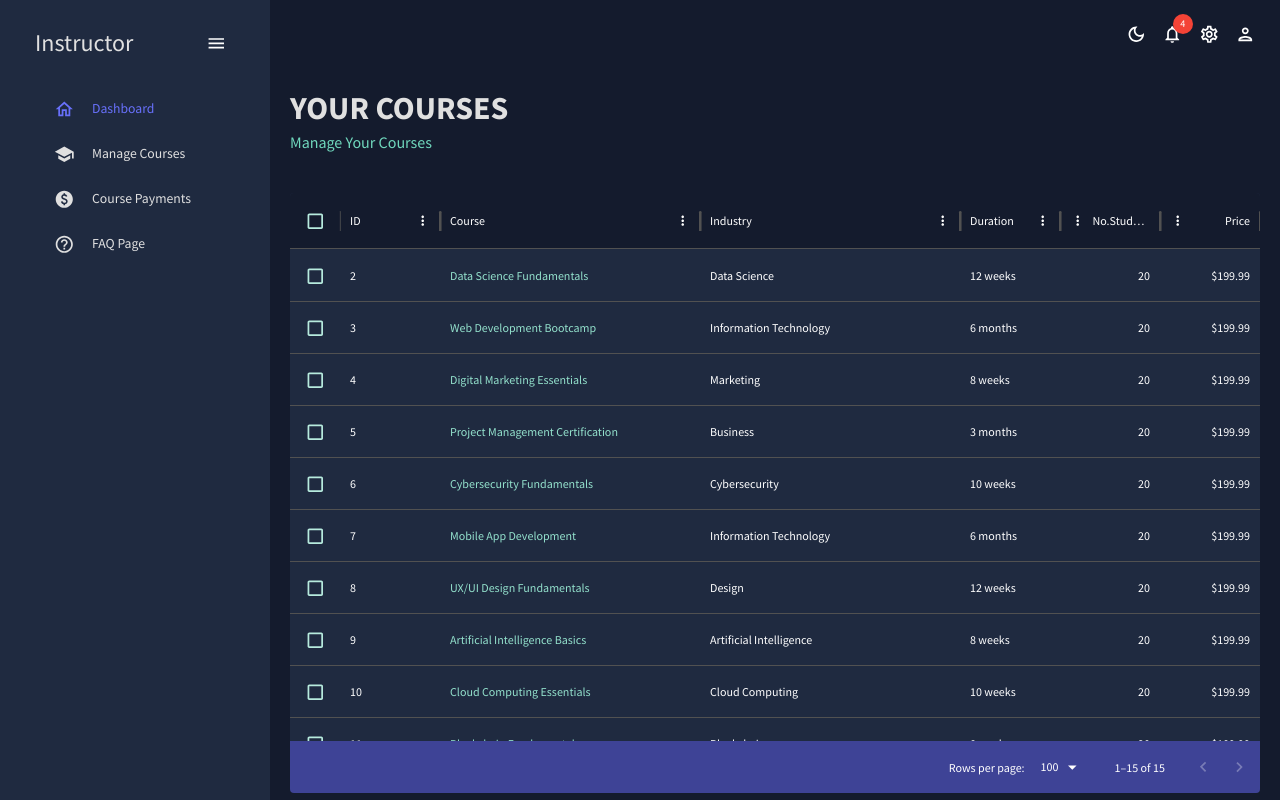
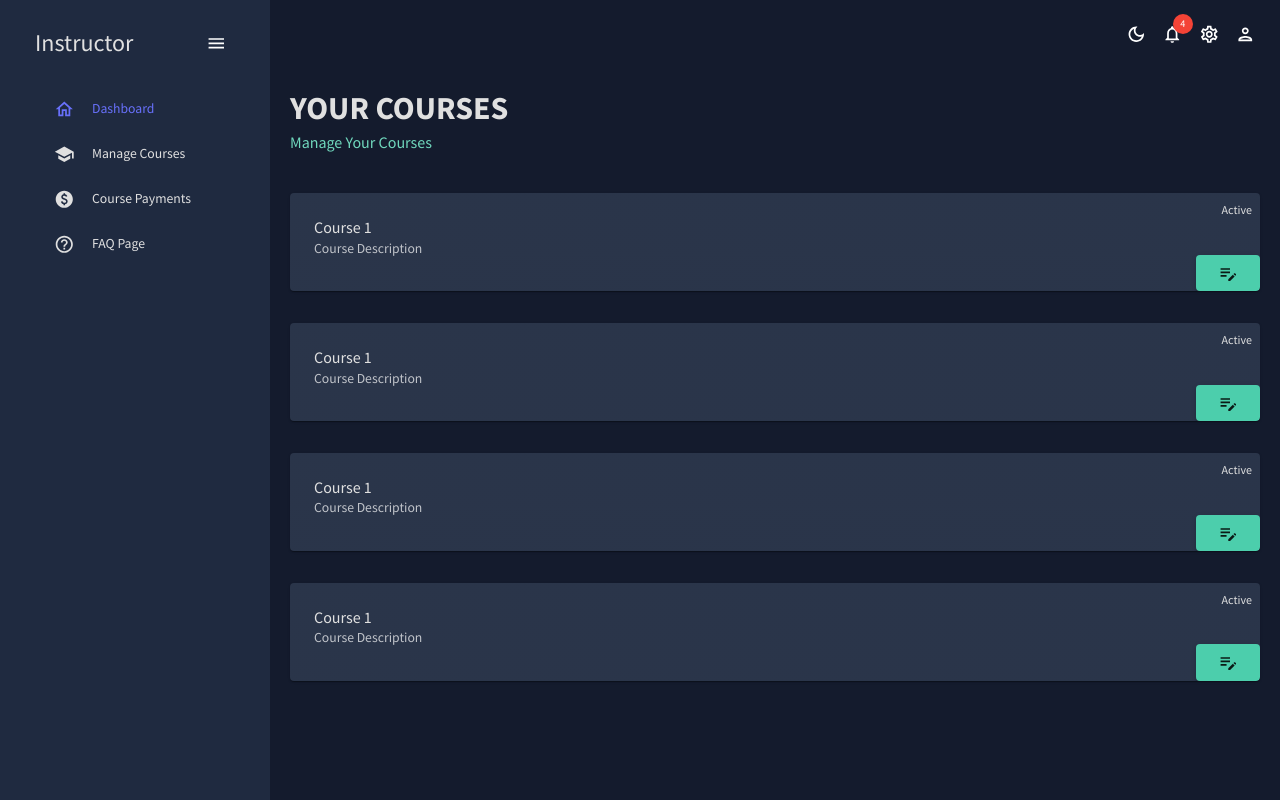
Before and after one commit to kirusanth-08/OnlineLearningPlatform-DS, a React (Create React App) app in the folder Instructor-panel/: page /courses in a window 1280 px wide. Built offline with nearby package versions, Linux system fonts and the light colour scheme.

Commit message:
Update CSS and package dependencies, add new course view and edit course functionality

```diff
--- a/Instructor-panel/package.json
+++ b/Instructor-panel/package.json
@@ -13,6 +13,7 @@
     "@testing-library/jest-dom": "^5.16.5",
     "@testing-library/react": "^13.3.0",
     "@testing-library/user-event": "^13.5.0",
+    "axios": "^1.6.8",
     "formik": "^2.4.6",
     "react": "^18.2.0",
     "react-dom": "^18.2.0",
--- a/Instructor-panel/src/App.js
+++ b/Instructor-panel/src/App.js
@@ -10,6 +10,8 @@ import FAQ from "./scenes/faq";
 import { CssBaseline, ThemeProvider } from "@mui/material";
 import { ColorModeContext, useMode } from "./theme";
 import ReviewCourses from "./scenes/ReviewCourses";
+import ViewCourse from "./scenes/Courses/ViewCourse";
+import EditCourse from "./scenes/Courses/EditCourse";
 
 function App() {
   const [theme, colorMode] = useMode();
@@ -29,6 +31,8 @@ function App() {
               <Route path="/payments" element={<Payments />} />
               <Route path="/form" element={<Form />} />
               <Route path="/faq" element={<FAQ />} />
+              <Route path="/course/:id" element={<ViewCourse />} />
+              <Route path="/modifycourse/:id" element={<EditCourse />} />
             </Routes>
           </main>
         </div>
--- /dev/null
+++ b/Instructor-panel/src/components/CourseView.jsx
@@ -0,0 +1,68 @@
+import React from "react";
+import { Card, CardContent, Typography, Button, useTheme } from "@mui/material";
+import { tokens } from "../theme";
+import { Link } from "react-router-dom";
+import EditNoteIcon from "@mui/icons-material/EditNote";
+
+const CourseView = ({ id, title, description, status }) => {
+  const theme = useTheme();
+  const colors = tokens(theme.palette.mode);
+  return (
+    <Link
+      to={`/course/${id}`}
+      sx={{
+        textDecoration: "none",
+        color: "inherit",
+      }}
+    >
+      <Card
+        sx={{
+          backgroundColor: colors.primary[400],
+          color: colors.grey[100],
+          padding: theme.spacing(1),
+          marginBottom: theme.spacing(2),
+          position: "relative",
+          ":hover": {
+            backgroundColor: colors.primary[500],
+          },
+        }}
+      >
+        <CardContent>
+          <Typography variant="h5" component="h2">
+            {title}
+          </Typography>
+          <Typography color="textSecondary">{description}</Typography>
+          <Typography
+            variant="body2"
+            component="p"
+            sx={{
+              marginBottom: theme.spacing(1),
+              position: "absolute",
+              top: 0,
+              right: 0,
+              padding: theme.spacing(1),
+            }}
+          >
+            {status}
+          </Typography>
+          <Link to={`/modifycourse/${id}`}>
+            <Button
+              variant="contained"
+              color="secondary"
+              sx={{
+                position: "absolute",
+                bottom: 0,
+                right: 0,
+                padding: theme.spacing(1),
+              }}
+            >
+              <EditNoteIcon />
+            </Button>
+          </Link>
+        </CardContent>
+      </Card>
+    </Link>
+  );
+};
+
+export default CourseView;
--- a/Instructor-panel/src/index.css
+++ b/Instructor-panel/src/index.css
@@ -33,3 +33,8 @@ body,
 ::-webkit-scrollbar-thumb:hover {
   background: #555;
 }
+
+Link, a {
+  text-decoration: none;
+  color: inherit;
+}
--- /dev/null
+++ b/Instructor-panel/src/scenes/Courses/EditCourse.jsx
@@ -0,0 +1,79 @@
+import React, { useState } from 'react'
+import { useParams } from 'react-router-dom'
+import { Container, Box, Typography, TextField, Button, useTheme } from '@mui/material'
+import { tokens } from "../../theme";
+import axios from 'axios'
+
+const EditCourse = () => {
+
+    const theme = useTheme();
+    const colors = tokens(theme.palette.mode);
+  const { id } = useParams()
+
+  const [title, setTitle] = useState('')
+  const [description, setDescription] = useState('')
+  const [price, setPrice] = useState('')
+
+  const handleReview = async () => {
+    try {
+      await axios.put(`your-api-url/courses/${id}`, {
+        title,
+        description,
+        price
+      })
+      // removed history.push(`/courses/${id}`)
+    } catch (error) {
+      console.error(error)
+    }
+  }
+
+  return (
+    <Container maxWidth="sm">
+      <Box my={4}>
+        <Typography variant="h4" component="h1" gutterBottom>
+          Edit Course
+        </Typography>
+        <form noValidate autoComplete="off">
+          <TextField
+            label="Title"
+            value={title}
+            onChange={e => setTitle(e.target.value)}
+            fullWidth
+            margin="normal"
+          />
+          <TextField
+            label="Description"
+            value={description}
+            onChange={e => setDescription(e.target.value)}
+            fullWidth
+            margin="normal"
+          />
+          <TextField
+            label="Price"
+            value={price}
+            onChange={e => setPrice(e.target.value)}
+            fullWidth
+            margin="normal"
+          />
+          <Button
+            variant="contained"
+            onClick={handleReview}
+            fullWidth
+
+            sx={{
+                backgroundColor: colors.primary[400],
+                color: colors.grey[100],
+                ":hover": {
+                    backgroundColor: colors.primary[500],
+                },
+            }}
+          >
+            Review
+          </Button>
+        </form>
+      </Box>
+    </Container>
+  )
+}
+
+export default EditCourse
--- /dev/null
+++ b/Instructor-panel/src/scenes/Courses/ViewCourse.jsx
@@ -0,0 +1,17 @@
+import React from 'react'
+import { Box } from '@mui/material';
+import { useParams } from 'react-router-dom'
+import Header from "../../components/Header";
+
+const ViewCourse = () => {
+  const { id } = useParams()
+
+  return (
+    <Box m="20px">
+        <Header title="COURSE MATERIALS" subtitle="Manage Your Course Content" />
+         Course ID: {id}
+    </Box>
+  )
+}
+
+export default ViewCourse
--- a/Instructor-panel/src/scenes/Courses/index.jsx
+++ b/Instructor-panel/src/scenes/Courses/index.jsx
@@ -1,77 +1,13 @@
 import { Box, Typography, useTheme } from "@mui/material";
-import { DataGrid } from "@mui/x-data-grid";
 import { tokens } from "../../theme";
-import { mockDataCourses } from "../../data/mockData";
-import AdminPanelSettingsOutlinedIcon from "@mui/icons-material/AdminPanelSettingsOutlined";
-import LockOpenOutlinedIcon from "@mui/icons-material/LockOpenOutlined";
-import SecurityOutlinedIcon from "@mui/icons-material/SecurityOutlined";
 import Header from "../../components/Header";
+import Stack from '@mui/material/Stack';
+import CourseView from "../../components/CourseView";
+
 
 const Courses = () => {
   const theme = useTheme();
   const colors = tokens(theme.palette.mode);
-  const columns = [
-    { field: "id", headerName: "ID" },
-    {
-      field: "title",
-      headerName: "Course",
-      flex: 1,
-      cellClassName: "name-column--cell",
-    },
-    {
-      field: "industry",
-      headerName: "Industry",
-      flex: 1,
-    },
-    {
-      field: "duration",
-      headerName: "Duration",
-    },
-    {
-      field: "students",
-      headerName: "No.Students",
-      type: "number",
-    },
-    {
-      field: "price",
-      headerName: "Price",
-      headerAlign: "right",
-      type: "currency",
-      align: "right",
-      valueFormatter: (value) => `$${value}`,
-    },
-    // {
-    //   field: "accessLevel",
-    //   headerName: "Access Level",
-    //   flex: 1,
-    //   renderCell: ({ row: { access } }) => {
-    //     return (
-    //       <Box
-    //         width="60%"
-    //         m="0 auto"
-    //         p="5px"
-    //         display="flex"
-    //         justifyContent="center"
-    //         backgroundColor={
-    //           access === "admin"
-    //             ? colors.greenAccent[600]
-    //             : access === "manager"
-    //             ? colors.greenAccent[700]
-    //             : colors.greenAccent[700]
-    //         }
-    //         borderRadius="4px"
-    //       >
-    //         {access === "admin" && <AdminPanelSettingsOutlinedIcon />}
-    //         {access === "manager" && <SecurityOutlinedIcon />}
-    //         {access === "user" && <LockOpenOutlinedIcon />}
-    //         <Typography color={colors.grey[100]} sx={{ ml: "5px" }}>
-    //           {access}
-    //         </Typography>
-    //       </Box>
-    //     );
-    //   },
-    // },
-  ];
 
   return (
     <Box m="20px">
@@ -79,33 +15,33 @@ const Courses = () => {
       <Box
         m="40px 0 0 0"
         height="75vh"
-        sx={{
-          "& .MuiDataGrid-root": {
-            border: "none",
-          },
-          "& .MuiDataGrid-cell": {
-            borderBottom: "none",
-          },
-          "& .name-column--cell": {
-            color: colors.greenAccent[300],
-          },
-          "& .MuiDataGrid-columnHeaders": {
-            backgroundColor: colors.blueAccent[700],
-            borderBottom: "none",
-          },
-          "& .MuiDataGrid-virtualScroller": {
-            backgroundColor: colors.primary[400],
-          },
-          "& .MuiDataGrid-footerContainer": {
-            borderTop: "none",
-            backgroundColor: colors.blueAccent[700],
-          },
-          "& .MuiCheckbox-root": {
-            color: `${colors.greenAccent[200]} !important`,
-          },
-        }}
       >
-        <DataGrid checkboxSelection rows={mockDataCourses} columns={columns} />
+        <Stack spacing={2}>
+            <CourseView
+              id="1"
+              title="Course 1"
+              description="Course Description"
+              status="Active"
+            />
+            <CourseView
+              id="1"
+              title="Course 1"
+              description="Course Description"
+              status="Active"
+            />
+            <CourseView
+              id="1"
+              title="Course 1"
+              description="Course Description"
+              status="Active"
+            />
+            <CourseView
+              id="1"
+              title="Course 1"
+              description="Course Description"
+              status="Active"
+            />
+        </Stack>
       </Box>
     </Box>
   );
```
Also changed, not shown: 1 other file (tests, documents, lock files or other folders).
